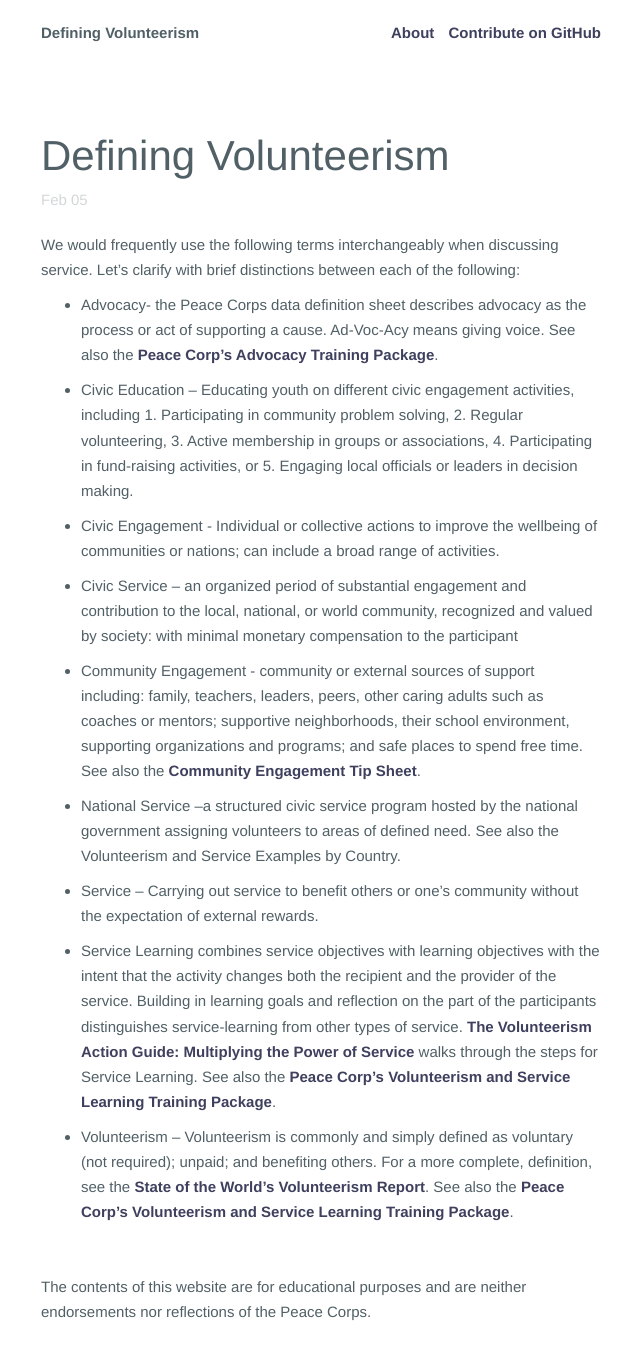
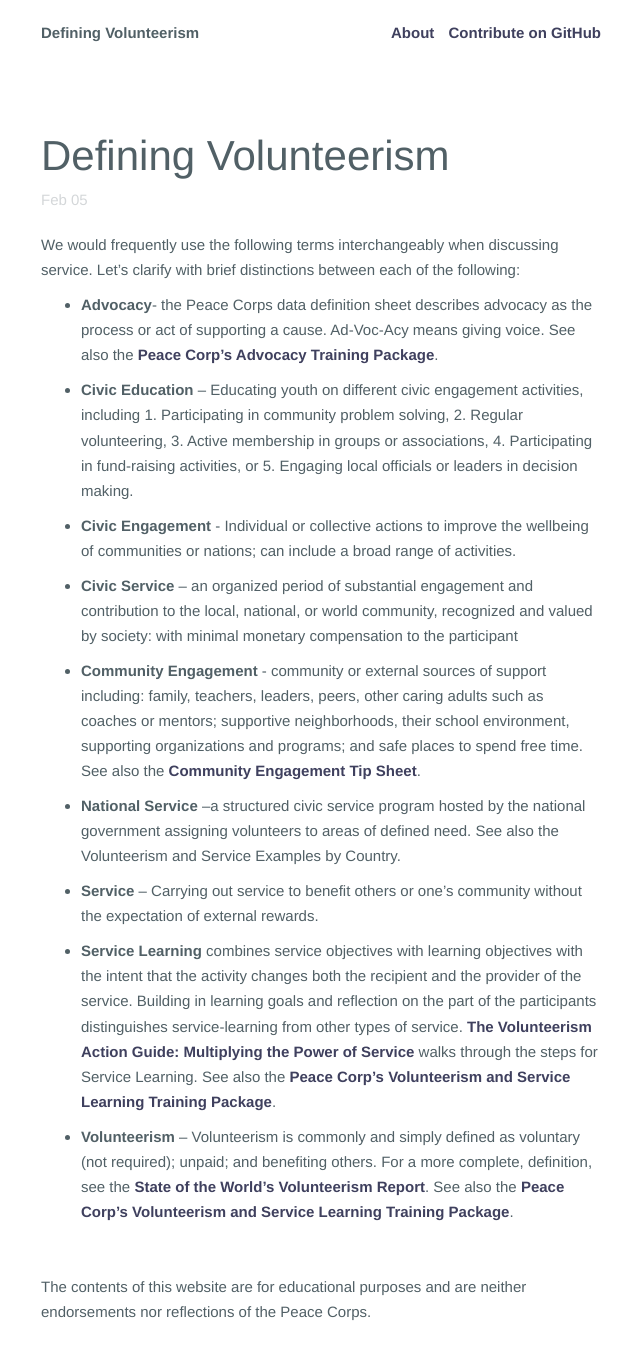
Before and after one commit to PeaceCorps/Volunteerism-Toolkit, a Jekyll site: the page built from _posts/2015-02-05-defining-volunteerism.md, in a window 1280 px wide. Shown: the whole page, without its empty margins (319-959 px from the left). Built offline with Jekyll 4.4.1, drawn with Linux system fonts in a browser that asks for light colours; Markdown is read by kramdown in place of the engine named in the settings.

```diff
--- a/_posts/2015-02-05-defining-volunteerism.md
+++ b/_posts/2015-02-05-defining-volunteerism.md
@@ -6,20 +6,20 @@ layout: blog
 
 We would frequently use the following terms interchangeably when discussing service. Let's clarify with brief distinctions between each of the following:
 
-- Advocacy- the Peace Corps data definition sheet describes advocacy as the process or act of supporting a cause. Ad-Voc-Acy means giving voice. See also the [Peace Corp's Advocacy Training Package](http://inside.peacecorps.gov/index.cfm?viewDocument&document_id=51289&filetype=htm).
+- **Advocacy**- the Peace Corps data definition sheet describes advocacy as the process or act of supporting a cause. Ad-Voc-Acy means giving voice. See also the [Peace Corp's Advocacy Training Package](http://inside.peacecorps.gov/index.cfm?viewDocument&document_id=51289&filetype=htm).
 
-- Civic Education – Educating youth on different civic engagement activities, including 1. Participating in community problem solving, 2. Regular volunteering, 3. Active membership in groups or associations, 4. Participating in fund-raising activities, or 5. Engaging local officials or leaders in decision making.
+- **Civic Education** – Educating youth on different civic engagement activities, including 1. Participating in community problem solving, 2. Regular volunteering, 3. Active membership in groups or associations, 4. Participating in fund-raising activities, or 5. Engaging local officials or leaders in decision making.
 
-- Civic Engagement - Individual or collective actions to improve the wellbeing of communities or nations; can include a broad range of activities.
+- **Civic Engagement** - Individual or collective actions to improve the wellbeing of communities or nations; can include a broad range of activities.
 
-- Civic Service – an organized period of substantial engagement and contribution to the local, national, or world community, recognized and valued by society: with minimal monetary compensation to the participant
+- **Civic Service** – an organized period of substantial engagement and contribution to the local, national, or world community, recognized and valued by society: with minimal monetary compensation to the participant
 
-- Community Engagement - community or external sources of support including: family, teachers, leaders, peers, other caring adults such as coaches or mentors; supportive neighborhoods, their school environment, supporting organizations and programs; and safe places to spend free time. See also the [Community Engagement Tip Sheet](http://inside.peacecorps.gov/index.cfm?viewDocument&document_id=56503).
+- **Community Engagement** - community or external sources of support including: family, teachers, leaders, peers, other caring adults such as coaches or mentors; supportive neighborhoods, their school environment, supporting organizations and programs; and safe places to spend free time. See also the [Community Engagement Tip Sheet](http://inside.peacecorps.gov/index.cfm?viewDocument&document_id=56503).
 
-- National Service –a structured civic service program hosted by the national government assigning volunteers to areas of defined need. See also the Volunteerism and Service Examples by Country.
+- **National Service** –a structured civic service program hosted by the national government assigning volunteers to areas of defined need. See also the Volunteerism and Service Examples by Country.
 
-- Service – Carrying out service to benefit others or one's community without the expectation of external rewards.
+- **Service** – Carrying out service to benefit others or one's community without the expectation of external rewards.
 
-- Service Learning combines service objectives with learning objectives with the intent that the activity changes both the recipient and the provider of the service. Building in learning goals and reflection on the part of the participants distinguishes service-learning from other types of service. [The Volunteerism Action Guide: Multiplying the Power of Service](http://files.peacecorps.gov/multimedia/pdf/library/CD062_V2_English.pdf) walks through the steps for Service Learning. See also the [Peace Corp's Volunteerism and Service Learning Training Package](http://inside.peacecorps.gov/index.cfm?viewDocument&document_id=40597&filetype=htm).
+- **Service Learning** combines service objectives with learning objectives with the intent that the activity changes both the recipient and the provider of the service. Building in learning goals and reflection on the part of the participants distinguishes service-learning from other types of service. [The Volunteerism Action Guide: Multiplying the Power of Service](http://files.peacecorps.gov/multimedia/pdf/library/CD062_V2_English.pdf) walks through the steps for Service Learning. See also the [Peace Corp's Volunteerism and Service Learning Training Package](http://inside.peacecorps.gov/index.cfm?viewDocument&document_id=40597&filetype=htm).
 
-- Volunteerism – Volunteerism is commonly and simply defined as voluntary (not required); unpaid; and benefiting others. For a more complete, definition, see the [State of the World's Volunteerism Report](file://///dcna_cifs.peacecorps.gov/users/kscheuerer/Volunteerism/TAG/Volunteerism Toolkit/%EF%82%A7%09http:/www.unv.org/fileadmin/docdb/pdf/2011/SWVR/English/SWVR2011_full_%5b04%5d_chapter1.pdf). See also the [Peace Corp's Volunteerism and Service Learning Training Package](http://inside.peacecorps.gov/index.cfm?viewDocument&document_id=40597&filetype=htm).
+- **Volunteerism** – Volunteerism is commonly and simply defined as voluntary (not required); unpaid; and benefiting others. For a more complete, definition, see the [State of the World's Volunteerism Report](file://///dcna_cifs.peacecorps.gov/users/kscheuerer/Volunteerism/TAG/Volunteerism Toolkit/%EF%82%A7%09http:/www.unv.org/fileadmin/docdb/pdf/2011/SWVR/English/SWVR2011_full_%5b04%5d_chapter1.pdf). See also the [Peace Corp's Volunteerism and Service Learning Training Package](http://inside.peacecorps.gov/index.cfm?viewDocument&document_id=40597&filetype=htm).
```
